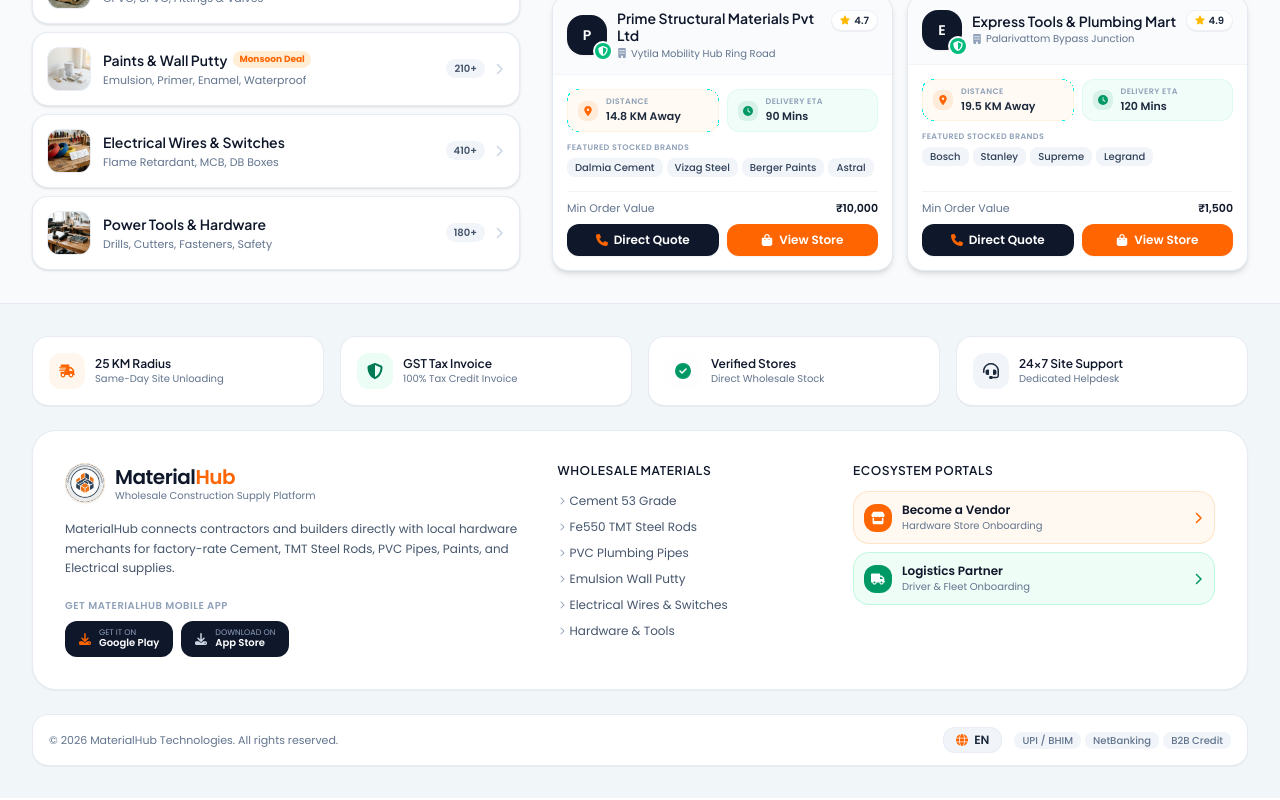
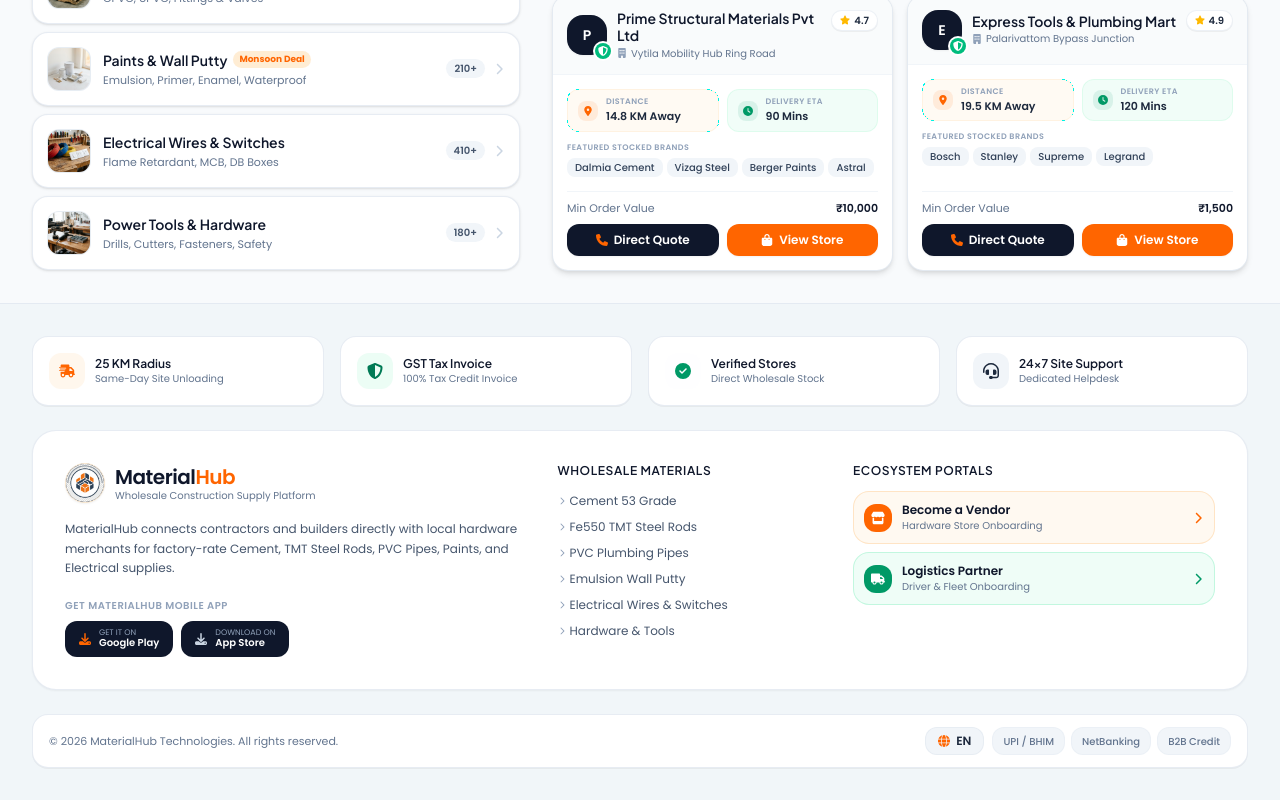
Before and after one commit to ajaycodesx/meterialhub-portal, a Next.js app in the folder buyer-panel/: page / in a window 1280 px wide. Shown: the part 1158-1958 px from the top of the page. Built offline with nearby package versions, Linux system fonts and the light colour scheme.

Commit message:
Set equal fixed height (h-7) and rounded pill styling across Language selector button and Payment method badges in Footer

```diff
--- a/buyer-panel/components/layout/Footer.tsx
+++ b/buyer-panel/components/layout/Footer.tsx
@@ -194,19 +194,19 @@ export const Footer: React.FC<FooterProps> = ({ onOpenLanguageModal, currentLang
             © 2026 MaterialHub Technologies. All rights reserved.
           </p>
 
-          <div className="flex items-center gap-3">
+          <div className="flex items-center gap-2">
             <button
               onClick={onOpenLanguageModal}
-              className="flex items-center gap-1.5 px-3 py-1 rounded-xl bg-slate-100 hover:bg-slate-200 text-slate-800 font-semibold transition-colors text-xs cursor-pointer border border-slate-200/60"
+              className="inline-flex items-center gap-1.5 h-7 px-3 rounded-xl bg-slate-100 hover:bg-slate-200 text-slate-800 font-semibold transition-colors text-xs cursor-pointer border border-slate-200/60 shrink-0"
             >
               <FaGlobe className="h-3 w-3 text-[#FF6500]" />
               <span className="uppercase">{currentLanguage}</span>
             </button>
 
-            <div className="flex items-center gap-1 text-[10px] font-medium text-slate-500">
-              <span className="px-2 py-0.5 rounded-lg bg-slate-100">UPI / BHIM</span>
-              <span className="px-2 py-0.5 rounded-lg bg-slate-100">NetBanking</span>
-              <span className="px-2 py-0.5 rounded-lg bg-slate-100">B2B Credit</span>
+            <div className="flex items-center gap-1.5 text-[10px] font-medium text-slate-500">
+              <span className="inline-flex items-center justify-center h-7 px-2.5 rounded-xl bg-slate-100 border border-slate-200/40">UPI / BHIM</span>
+              <span className="inline-flex items-center justify-center h-7 px-2.5 rounded-xl bg-slate-100 border border-slate-200/40">NetBanking</span>
+              <span className="inline-flex items-center justify-center h-7 px-2.5 rounded-xl bg-slate-100 border border-slate-200/40">B2B Credit</span>
             </div>
           </div>
         </div>
```
